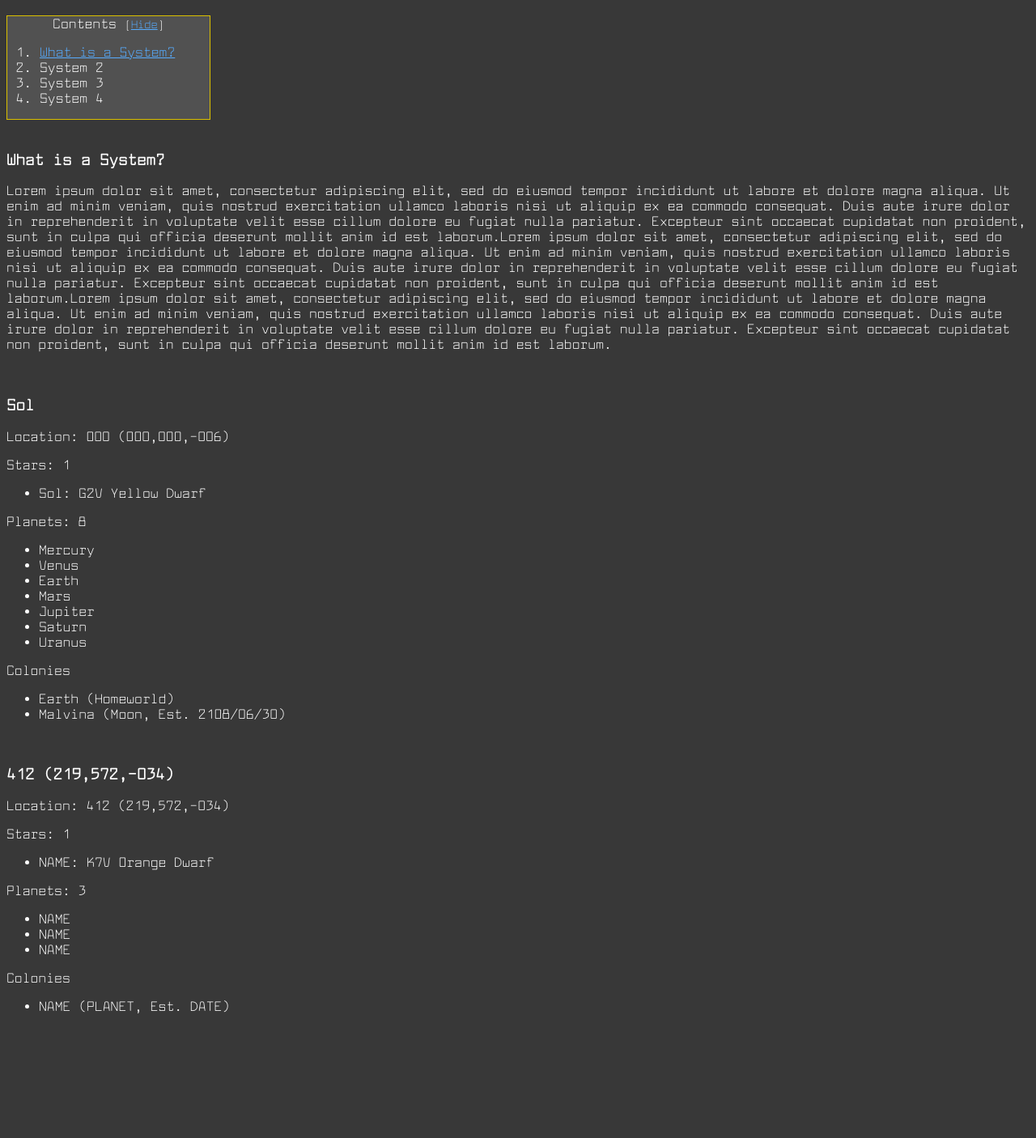
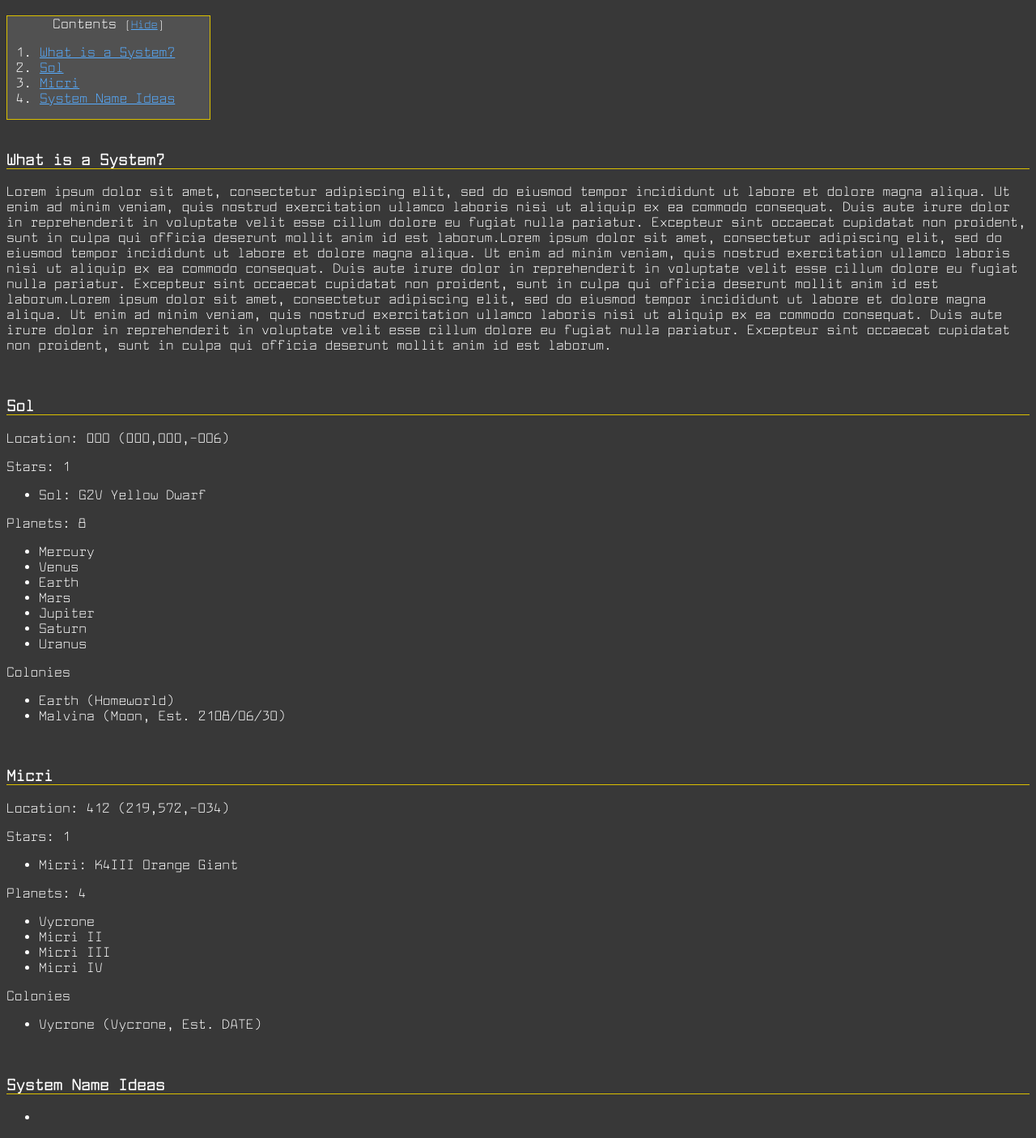
Before and after one commit to Valicier/valicier.github.io, a plain HTML site: page pages/Systems.html in a window 1280 px wide. Shown: the part 118-1524 px from the top of the page at 81% size. Before the commit the page ends 1387 px from the top, so only its background shows below. Drawn offline with nearby package versions, Linux system fonts and the light colour scheme.

Commit message:
09/19/2023 Update

```diff
--- a/pages/Systems.html
+++ b/pages/Systems.html
@@ -20,6 +20,7 @@
 	<h1>Systems of the Milky Way</h1>
 
 	<div class="togList">
+	<section>
 		<center>
 		Contents
 		<input id="togList1" type="checkbox">
@@ -32,20 +33,22 @@
 			<div class="list">
 				<ol>
 					<li><a href="#What is a System">What is a System?</a></li>
-					<li>System 2</li>
-					<li>System 3</li>
-					<li>System 4</li>
+					<li><a href="#Sol">Sol</a></li>
+					<li><a href="#Micri">Micri</a></li>
+					<li><a href="#System Name Ideas">System Name Ideas</a></li>
 				</ol>
 			</div>
 		</center>
+	</section>
 	</div>
 
 	<br>
-	<h3 id="What is a System">What is a System?</h3>
+	<h3 id="What is a System" class="section">What is a System?</h3>
 	<p>Lorem ipsum dolor sit amet, consectetur adipiscing elit, sed do eiusmod tempor incididunt ut labore et dolore magna aliqua. Ut enim ad minim veniam, quis nostrud exercitation ullamco laboris nisi ut aliquip ex ea commodo consequat. Duis aute irure dolor in reprehenderit in voluptate velit esse cillum dolore eu fugiat nulla pariatur. Excepteur sint occaecat cupidatat non proident, sunt in culpa qui officia deserunt mollit anim id est laborum.Lorem ipsum dolor sit amet, consectetur adipiscing elit, sed do eiusmod tempor incididunt ut labore et dolore magna aliqua. Ut enim ad minim veniam, quis nostrud exercitation ullamco laboris nisi ut aliquip ex ea commodo consequat. Duis aute irure dolor in reprehenderit in voluptate velit esse cillum dolore eu fugiat nulla pariatur. Excepteur sint occaecat cupidatat non proident, sunt in culpa qui officia deserunt mollit anim id est laborum.Lorem ipsum dolor sit amet, consectetur adipiscing elit, sed do eiusmod tempor incididunt ut labore et dolore magna aliqua. Ut enim ad minim veniam, quis nostrud exercitation ullamco laboris nisi ut aliquip ex ea commodo consequat. Duis aute irure dolor in reprehenderit in voluptate velit esse cillum dolore eu fugiat nulla pariatur. Excepteur sint occaecat cupidatat non proident, sunt in culpa qui officia deserunt mollit anim id est laborum.</p>
 
 	<br>
-	<h3>Sol</h3>
+	<h3 id="Sol" class="section">Sol</h3>
+	<section>
 		<p>Location: 000 (000,000,-006)</p>
 		<p>Stars: 1
 			<ul>
@@ -69,26 +72,38 @@
 				<li>Malvina (Moon, Est. 2108/06/30)</li>
 			</ul>
 		</p>
+	</section>
 
 	<br>
-	<h3>412 (219,572,-034)</h3>
+	<h3 id="Micri" class="section">Micri</h3>
+	<section>
 		<p>Location: 412 (219,572,-034)</p>
 		<p>Stars: 1
 			<ul>
-			<li>NAME: K7V Orange Dwarf</li>
+				<li>Micri: K4III Orange Giant</li>
 			</ul>
 		</p>
-	<p>Planets: 3
+		<p>Planets: 4
 			<ul>
-			<li>NAME</li>
-			<li>NAME</li>
-			<li>NAME</li>
+				<li>Vycrone</li>
+				<li>Micri II</li>
+				<li>Micri III</li>
+				<li>Micri IV</li>
 			</ul>
 		</p>
 		<p>Colonies
 			<ul>
-			<li>NAME (PLANET, Est. DATE)</li>
+				<li>Vycrone (Vycrone, Est. DATE)</li>
 			</ul>
 		</p>
+	</section>
+
+	<br>
+	<h3 id="System Name Ideas" class="section">System Name Ideas</h3>
+	<section>
+		<ul>
+			<li></li>
+		</ul>
+	</section>
 
 </body>
--- a/style.css
+++ b/style.css
@@ -35,7 +35,10 @@ body {
 }
 
 /* Sets divider info */
-hr.solid {
+hr.divider1 {
+	border: 1px solid #dbc000
+}
+hr.divider2 {
 	border: 2px solid #dbc000
 }
 
@@ -108,6 +111,11 @@ div.togList {
 	color: #57acff;
 }
 
+.section {
+	border-bottom: 1px solid #dbc000;
+	width: 100%;
+}
+
 /* Temp */
 th.discover, tr.discover {
 	border: 1px solid #dbc000;
```
Also changed, not shown: pages/Traveling Among the Stars.html (+14 -5 lines). Lines whose indentation alone changed are shown as unchanged.
